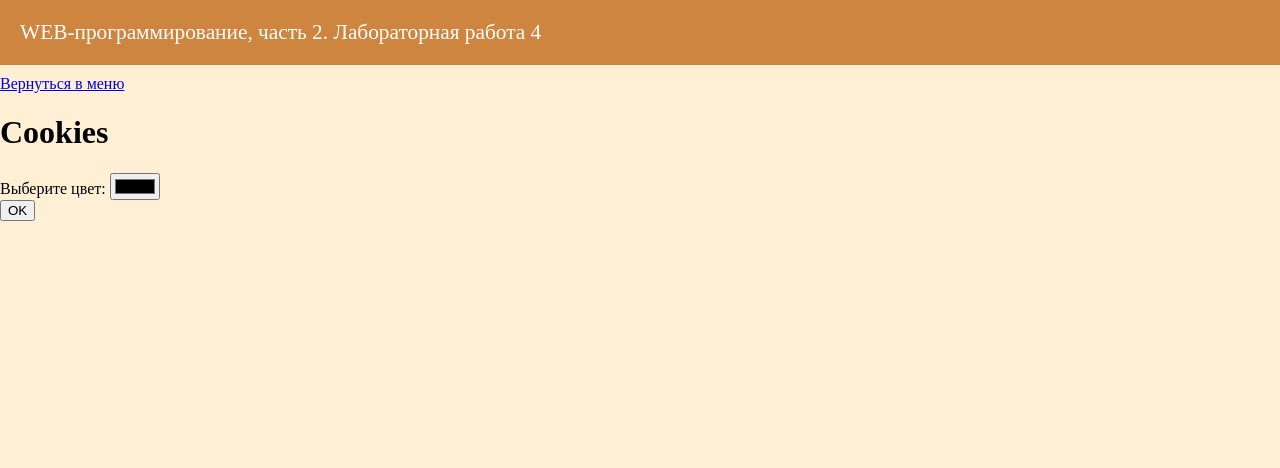
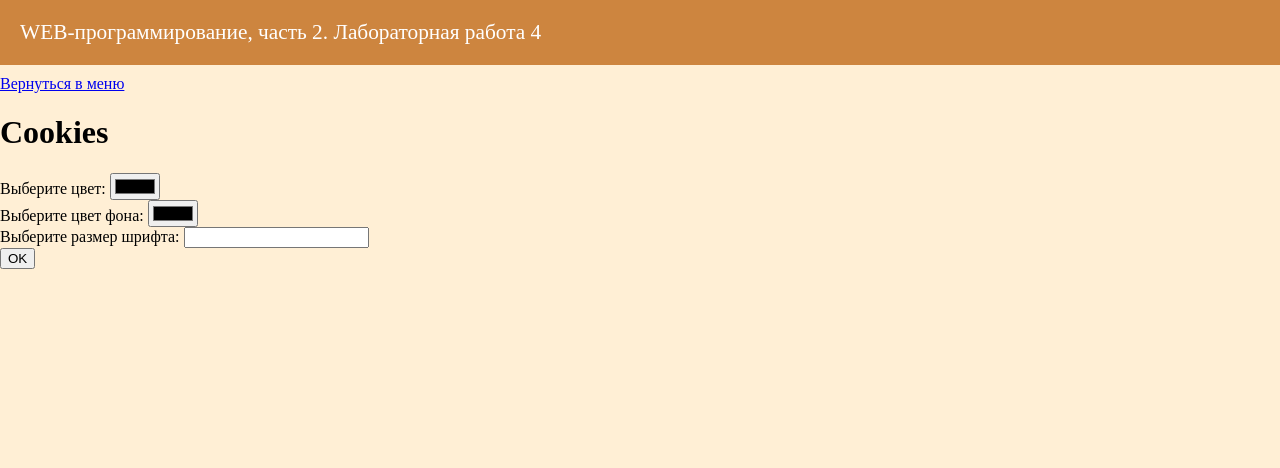
Before and after one commit to marilynhantzis/web_labs_back, a Flask app: page /lab4/cookies in a window 1280 px wide. Shown: the top 468 px of the page. Run offline with Flask 3, Linux system fonts and the light colour scheme.

Commit message:
куки (не доделано)

```diff
--- a/lab4.py
+++ b/lab4.py
@@ -118,8 +118,19 @@ def cookies():
         return render_template('cookies.html')
 
     color = request.form.get('color')
-    headers = {
+    background = request.form.get('background')
+    font = request.form.get('font')
+    headers = [{
         'Set-Cookie': 'color=' + color + '; path=/',
         'Location': '/lab4/cookies'
-    }
+    },
+    {
+        'Set-Cookie': 'background-color=' + background + '; path=/',
+        'Location': '/lab4/cookies'
+    },
+    {
+        'Set-Cookie': 'font-size=' + font + '; path=/',
+        'Location': '/lab4/cookies'
+    },
+    ]
     return '', 303, headers
--- a/templates/base.html
+++ b/templates/base.html
@@ -5,10 +5,12 @@
     <meta name="viewport" content="width=device-width, initial-scale=1.0">
     <title>Артем Тарбанаков. {% block lab %} {% endblock %}</title>
     <link rel = 'stylesheet' href="{{ url_for('static', filename='main.css') }}">
-    {% if request.cookies.get('color') %}
+    {% if request.cookies.get('color') and request.cookies.get('background-color') and request.cookies.get('font-size') %}
     <style>
         body {
             color: {{ request.cookies.get('color') }};
+            background-color: {{ request.cookies.get('background-color') }};
+            font-size: {{ request.cookies.get('font-size') }}
         }
     </style>
     {% endif %}
--- a/templates/cookies.html
+++ b/templates/cookies.html
@@ -10,6 +10,14 @@
             <input type="color" id="color" name="color">
         </div>
         <div>
+            <label for="background">Выберите цвет фона:</label>
+            <input type="color" id="background" name="background">
+        </div>
+        <div>
+            <label for="font">Выберите размер шрифта:</label>
+            <input type="number" id="font" name="font">
+        </div>
+        <div>
             <button type="submit">OK</button>
         </div>
     </form>
```
